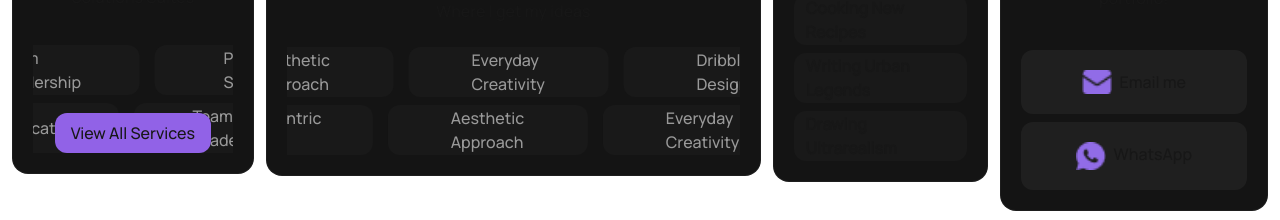
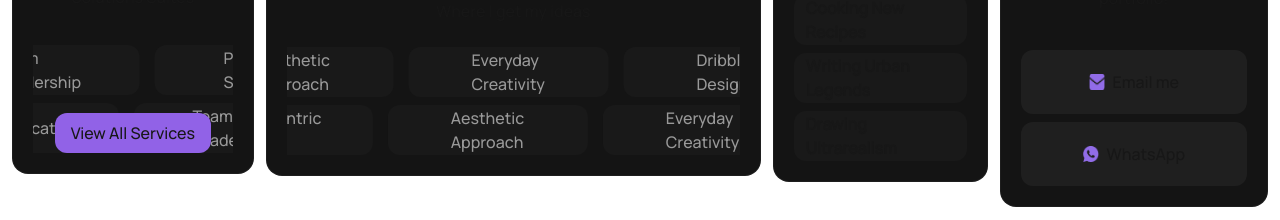
Before and after one commit to Derin-09/complete-portfolio, a Next.js app: page / in a window 1280 px wide. Shown: the part 546-766 px from the top of the page. Built offline with nearby package versions, Linux system fonts and the light colour scheme.

Commit message:
fix: fixed an alignment issue in the contact section

```diff
--- a/components/sections/Contact.tsx
+++ b/components/sections/Contact.tsx
@@ -25,8 +25,8 @@ const Contact = () => {
               href="mailto:aderinsolasamashimi@gmail.com"
               className='py-5 flex flex-1 justify-center items-center rounded-xl bg-[#1F1F1F]'
             >
-              <div className='flex justify-center gap-2'>
-                <Image src={Email} width={30} height={30} alt='email' />
+              <div className='flex justify-center gap-2 items-center'>
+                <Image src={Email} width={100} height={100} alt='email' className='w-4 h-4'/>
                 <p>Email me</p>
               </div>
             </a>
@@ -38,8 +38,8 @@ const Contact = () => {
               rel="noopener noreferrer"
               className='py-5 flex flex-1 justify-center items-center rounded-xl bg-[#1F1F1F]'
             >
-              <div className='flex justify-center gap-2'>
-                <Image src={WhatsApp} width={30} height={30} alt='whatsapp' />
+              <div className='flex justify-center gap-2 items-center'>
+                <Image src={WhatsApp} width={30} height={30} alt='whatsapp' className='w-4 h-4'/>
                 <p>WhatsApp</p>
               </div>
             </a>
--- a/components/sections/Experience.tsx
+++ b/components/sections/Experience.tsx
@@ -13,7 +13,7 @@ import { AnimatePresence, motion } from 'framer-motion'
 const content = [
   {
     text: "Inventors Community",
-    period: "01/25"
+    period: "01/22"
   },
   {
     text: "NextGen Hackathon",
@@ -21,7 +21,7 @@ const content = [
   },
   {
     text: "Accessivo",
-    period: "08/2"
+    period: "03/25"
   },
 ]
 
--- a/components/ui/ModalEntrance.tsx
+++ b/components/ui/ModalEntrance.tsx
@@ -45,7 +45,6 @@ export default function AnimatedModal({ props, children }: { props: string, chil
               </div>
             </motion.div>
 
-            {/* Content Section w/ Swiper */}
             <Swiper
               modules={[Pagination, Navigation]}
               pagination={{ clickable: true }}
```
